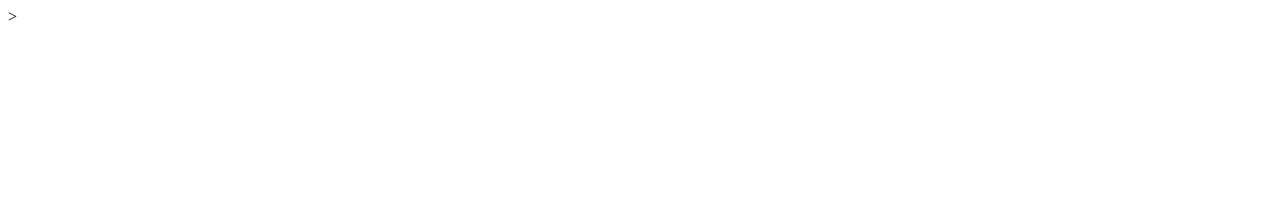
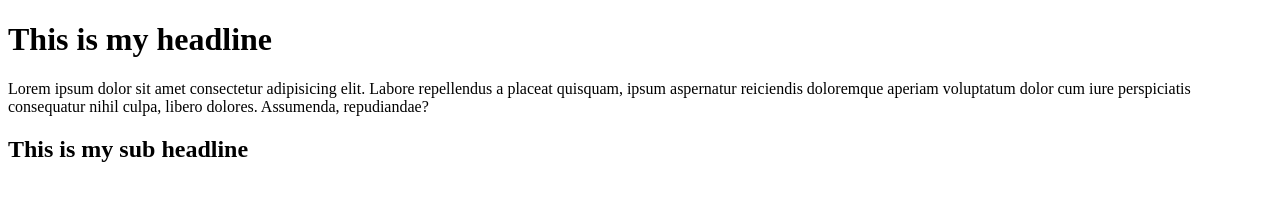
Before and after one commit to taroche/project1, a plain HTML site: page index.html in a window 1280 px wide. Drawn offline with Linux system fonts and the light colour scheme.

Commit message:
build out body

```diff
--- a/index.html
+++ b/index.html
@@ -6,6 +6,9 @@
     <meta charset="utf-8">
 </head>
 <body>
+   <h1>This is my headline</h1>
+   <p>Lorem ipsum dolor sit amet consectetur adipisicing elit. Labore repellendus a placeat quisquam, ipsum aspernatur reiciendis doloremque aperiam voluptatum dolor cum iure perspiciatis consequatur nihil culpa, libero dolores. Assumenda, repudiandae?</p>
+   <h2>This is my sub headline</h2>
 
 </body>
-</html>>
+</html>
```
